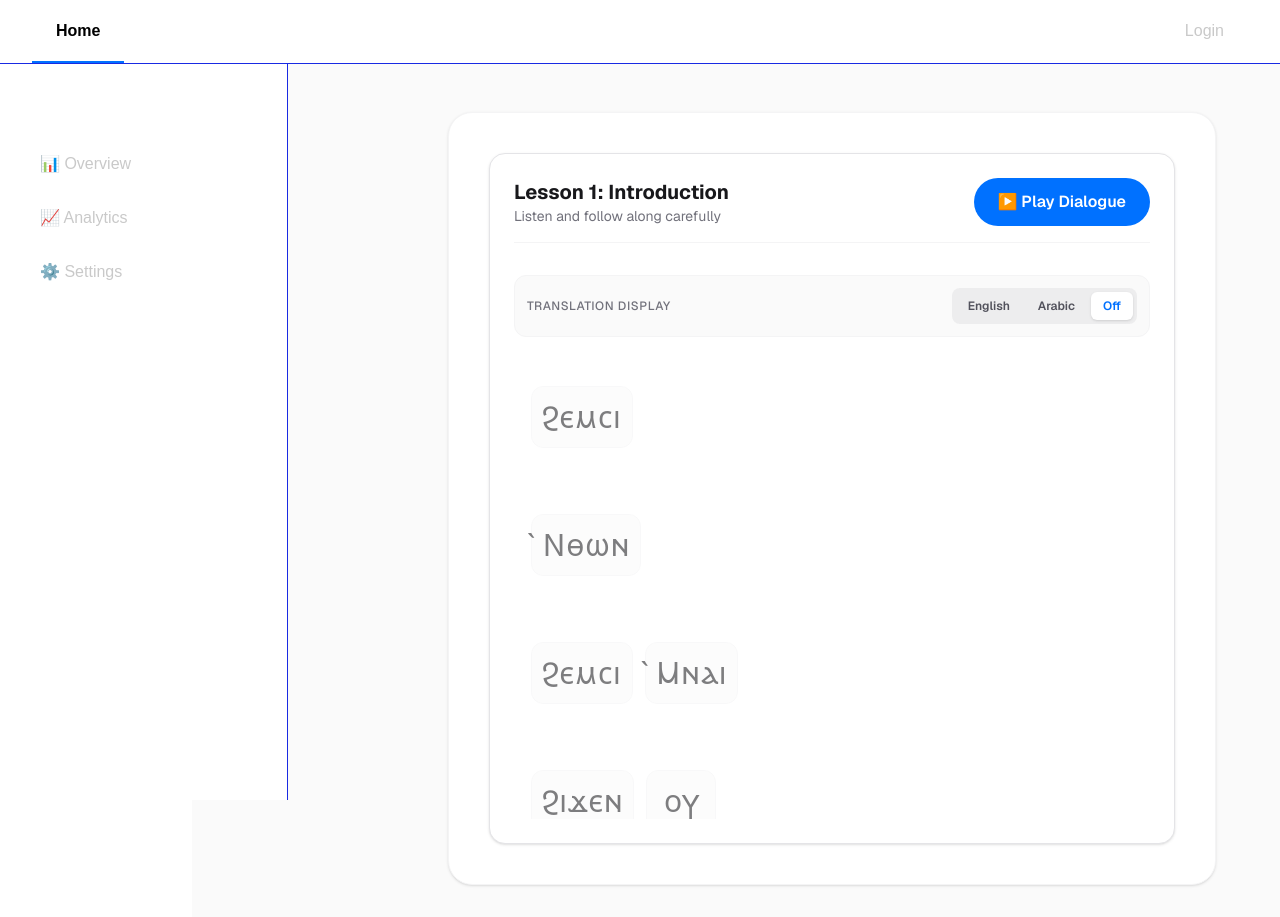
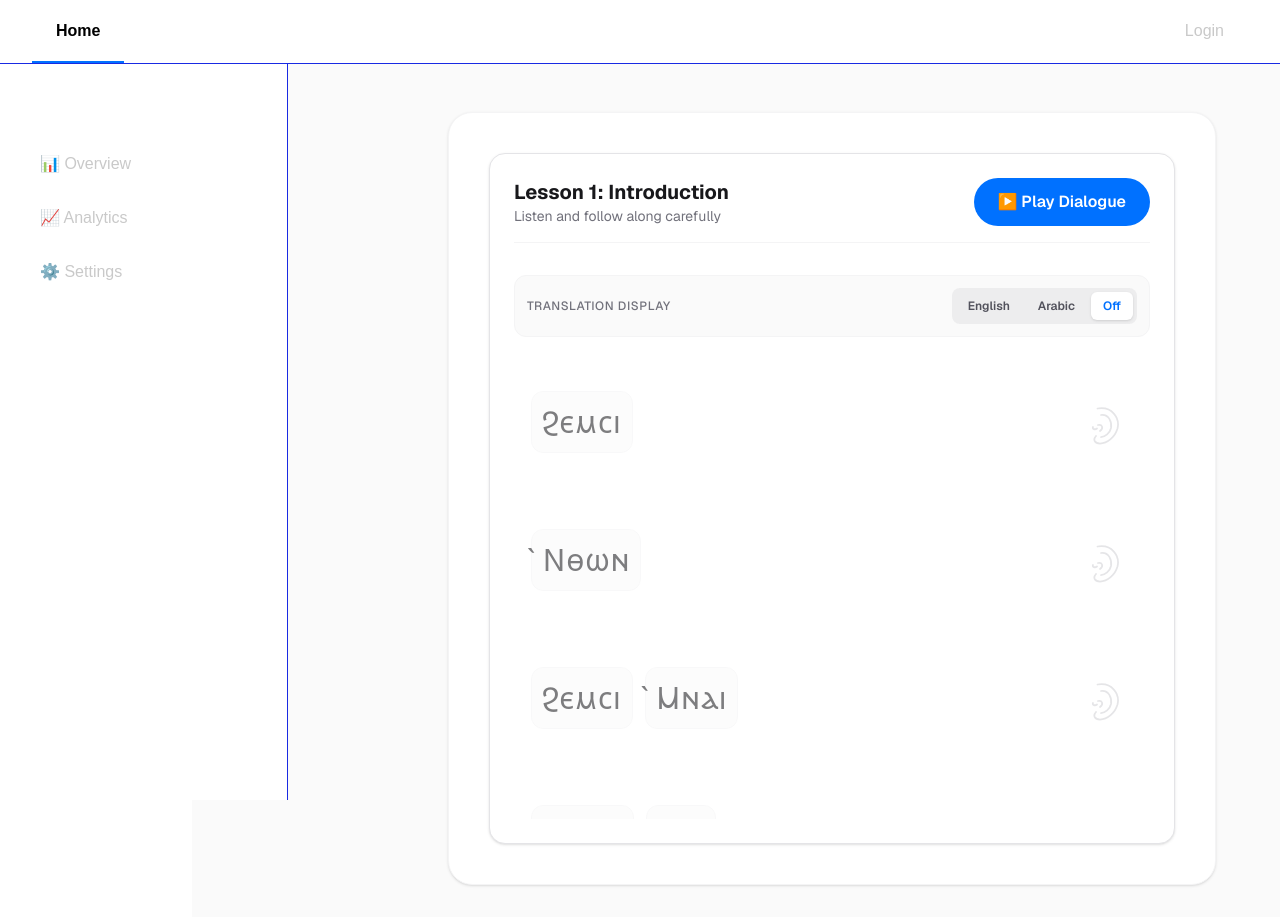
Before and after one commit to DrminaEmad/coptic_conversations, a Next.js app in the folder coptic_conversations/: page / in a window 1280 px wide. Shown: the top 917 px of the page. Built offline with nearby package versions, Linux system fonts and the light colour scheme.

Commit message:
ear svg added

```diff
--- a/coptic_conversations/app/ui/TranscriptSegmentRow.tsx
+++ b/coptic_conversations/app/ui/TranscriptSegmentRow.tsx
@@ -4,6 +4,7 @@ import { memo } from "react";
 import { TranscriptSegment } from "../lib/data";
 import SingleWord from './word';
 import { englishSentence, arabicSentence } from "../lib/helper";
+import EarSvg from "./EarSvg"
 
 interface RowProps {
   segment: TranscriptSegment;
@@ -32,13 +33,14 @@ const TranscriptSegmentRow = memo(({
   return (
     <div
       onClick={() => onSeek(segment.startTime)} // Triggers timeline jump on click
-      className={`p-4 rounded-xl transition-all duration-300 border cursor-pointer select-none ${
+      className={`p-4 rounded-xl transition-all duration-300 border cursor-pointer select-none flex items-center justify-between gap-4 ${
         isActive
           ? "bg-blue-50/50 dark:bg-blue-950/20 border-blue-200 dark:border-blue-900 shadow-sm scale-[1.01]"
           : "bg-transparent border-transparent opacity-60 hover:opacity-100 hover:bg-zinc-50 dark:hover:bg-zinc-900/40"
       }`}
     >
       {/* Coptic Main Sentence Layer */}
+      <div className="flex-1 flex flex-col justify-center">
         <div className="flex flex-wrap gap-x-3 gap-y-1 mb-2">
           {segment.words.map((word, index) => (
             <div
@@ -70,6 +72,20 @@ const TranscriptSegmentRow = memo(({
               </p>
             </div>
           )}
+                <div className="flex items-center justify-center px-1 shrink-0">
+
+        </div>
+
+      </div>
+              <EarSvg
+            width={50}
+            height={80}
+            className={`transition-colors duration-300 ${
+              isActive
+                ? "text-blue-500 dark:text-blue-400 animate-pulse"
+                : "text-zinc-300 dark:text-zinc-700 group-hover:text-zinc-400"
+            }`}
+          />
       </div>
   );
 });
```
Also changed, not shown: coptic_conversations/app/ui/EarSvg.tsx (renamed from coptic_conversations/app/ui/Ear.tsx). Lines whose indentation alone changed are shown as unchanged.
